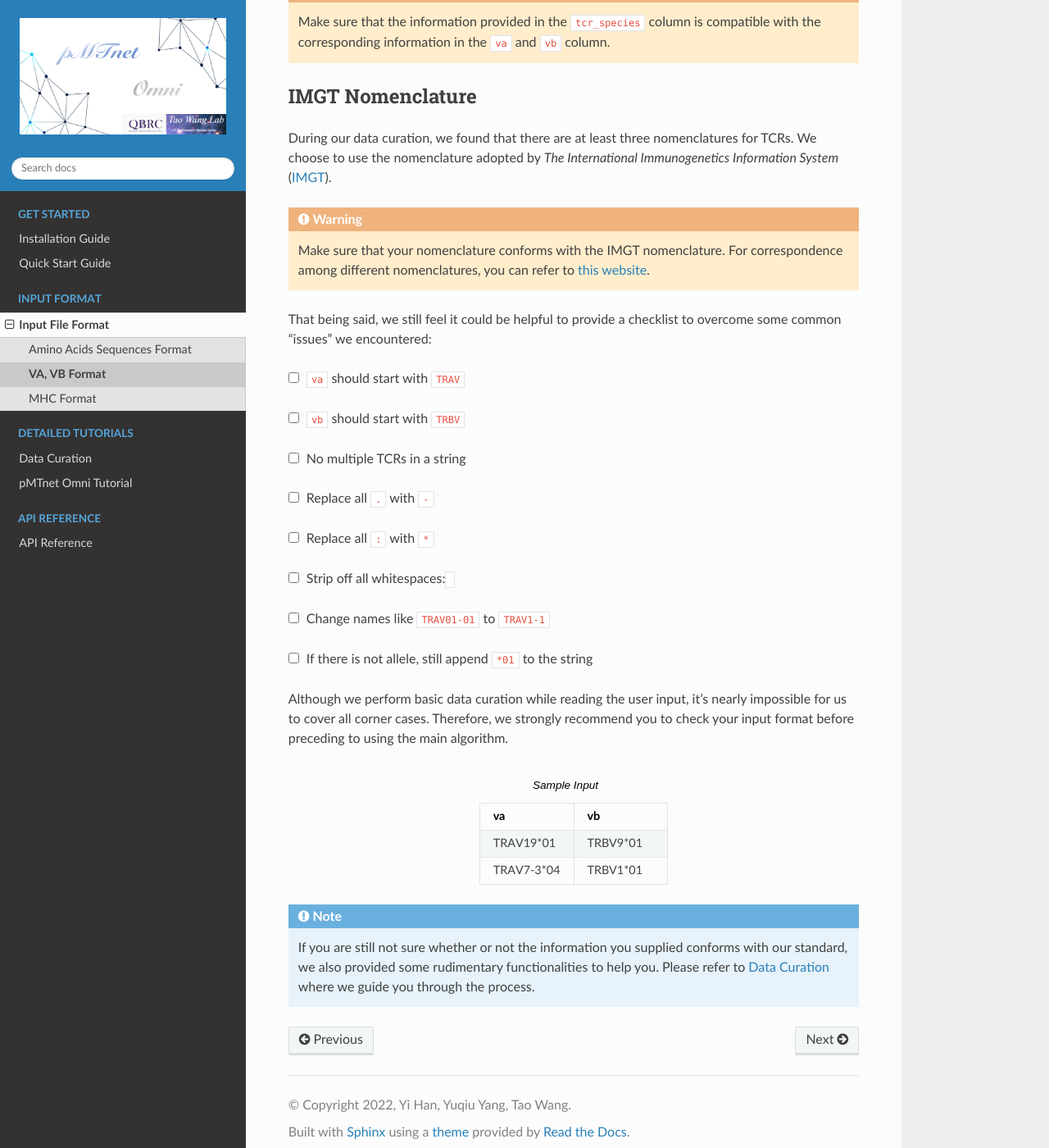
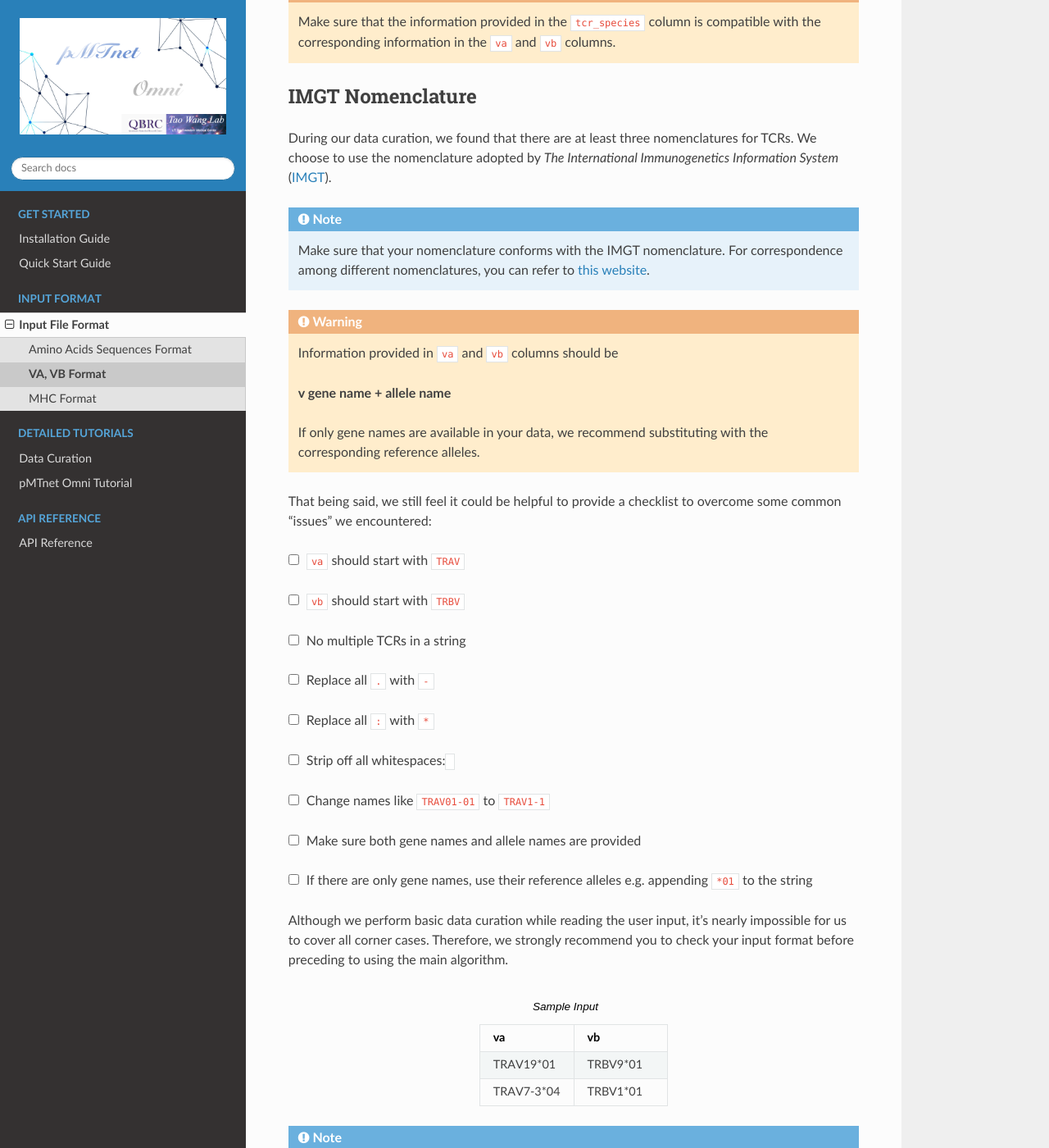
Before and after one commit to Yuqiu-Yang/pMTnet_Omni_Document, a Sphinx documentation site: the page built from docs/source/input_format/va_vb.rst, in a window 1280 px wide and 1400 px high, scrolled down 356 px. Shown: the whole window at 82% size. Built offline with Sphinx 7.4.7 and the Read the Docs theme 2.0.0, drawn with Linux system fonts in a browser that asks for light colours.

Commit message:
Update va_vb.rst

```diff
--- a/docs/source/input_format/va_vb.rst
+++ b/docs/source/input_format/va_vb.rst
@@ -13,7 +13,7 @@ you get started:
 .. warning::
     Make sure that the information provided in the ``tcr_species`` column
     is compatible with the corresponding information in the
-    ``va`` and ``vb`` column.
+    ``va`` and ``vb`` columns.
 
 IMGT Nomenclature
 -------------------------
@@ -25,13 +25,21 @@ to use the nomenclature adopted by
 
 .. _IMGT: https://www.imgt.org/
 
-.. warning::
+.. note::
     Make sure that your nomenclature conforms with
     the IMGT nomenclature. For correspondence among
     different nomenclatures, you can refer to
     `this website`_.
 
 .. _this website: https://www.imgt.org/IMGTrepertoire/LocusGenes/#J
+
+.. warning::
+  Information provided in ``va`` and ``vb`` columns should be
+
+  **v gene name + allele name**
+
+  If only gene names are available in your data, we recommend substituting
+  with the corresponding reference alleles.
 
 That being said, we still feel it could be helpful
 to provide a checklist to overcome some
@@ -69,12 +77,15 @@ common "issues" we encountered:
 
 |uncheck| Change names like ``TRAV01-01`` to ``TRAV1-1``
 
-|uncheck| If there is not allele, still append ``*01`` to the string
+|uncheck| Make sure both gene names and allele names are provided
+
+|uncheck| If there are only gene names, use their reference alleles e.g. appending ``*01`` to the string
 
 Although we perform basic data curation while reading the user input,
 it's nearly impossible for us to cover all corner cases. Therefore, we
 strongly recommend you to check your input format before preceding to
 using the main algorithm.
+
 
 .. list-table:: Sample Input
    :align: center
```
